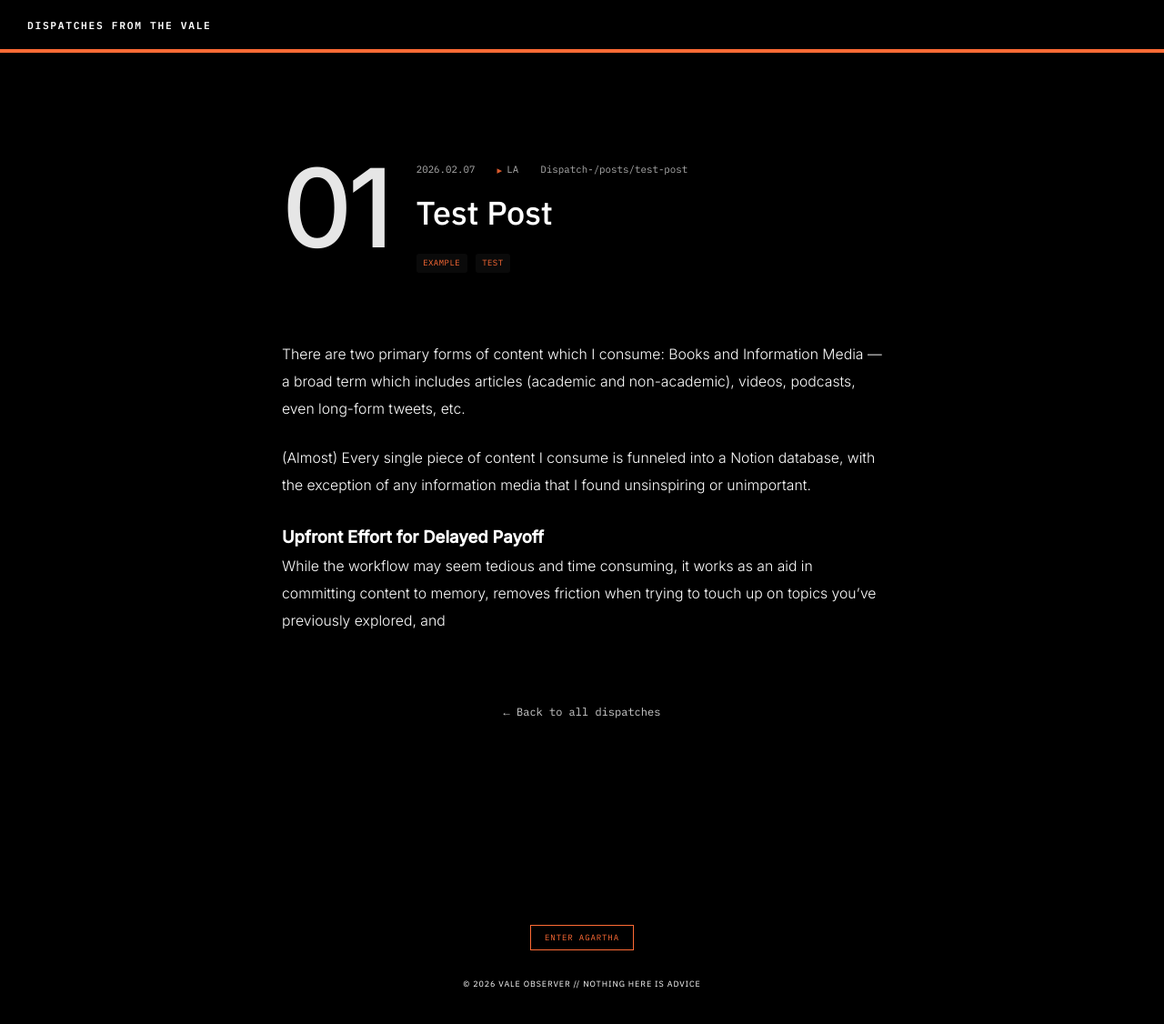
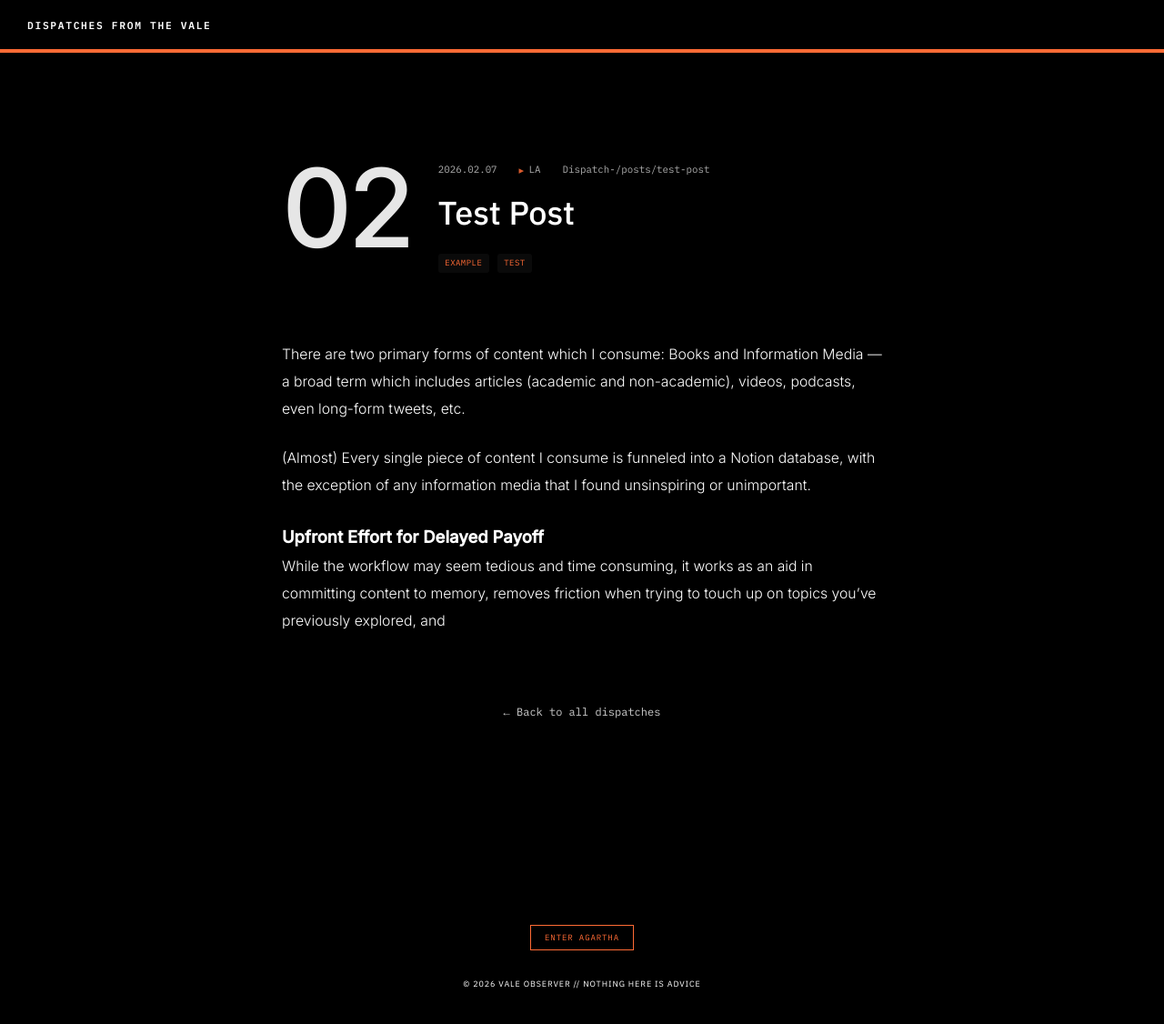
Before and after one commit to valeobserver/dispatches-from-the-vale, a Jekyll site: the page built from _posts/2026-02-07-test-post.md, in a window 1280 px wide and 1164 px high. Shown: the top 1126 px of the window at 91% size. Built offline with Jekyll 4.4.1, drawn with Linux system fonts in a browser that asks for light colours.

Commit message:
post number test

```diff
--- a/_layouts/post.html
+++ b/_layouts/post.html
@@ -130,10 +130,14 @@ layout: default
 <article>
   <div class="article-header">
     <div class="article-top-row">
-      {% assign sorted_posts = site.posts | sort: 'date' | reverse %}
-      {% assign post_index = sorted_posts | index: page %}
-      {% assign dispatch_num = post_index | plus: 1 | prepend: "0" | slice: -2, 2 %}
-      <span class="article-num">{{ dispatch_num }}</span>
+
+{% assign sorted_posts = site.posts | sort: 'date' | reverse %}
+{% for p in sorted_posts %}
+  {% if p.url == page.url %}
+    <span class="article-num">{{ forloop.index | prepend: "0" | slice: -2, 2 }}</span>
+    {% break %}
+  {% endif %}
+{% endfor %}
 
       <div class="article-info">
         <div class="article-meta">
```
